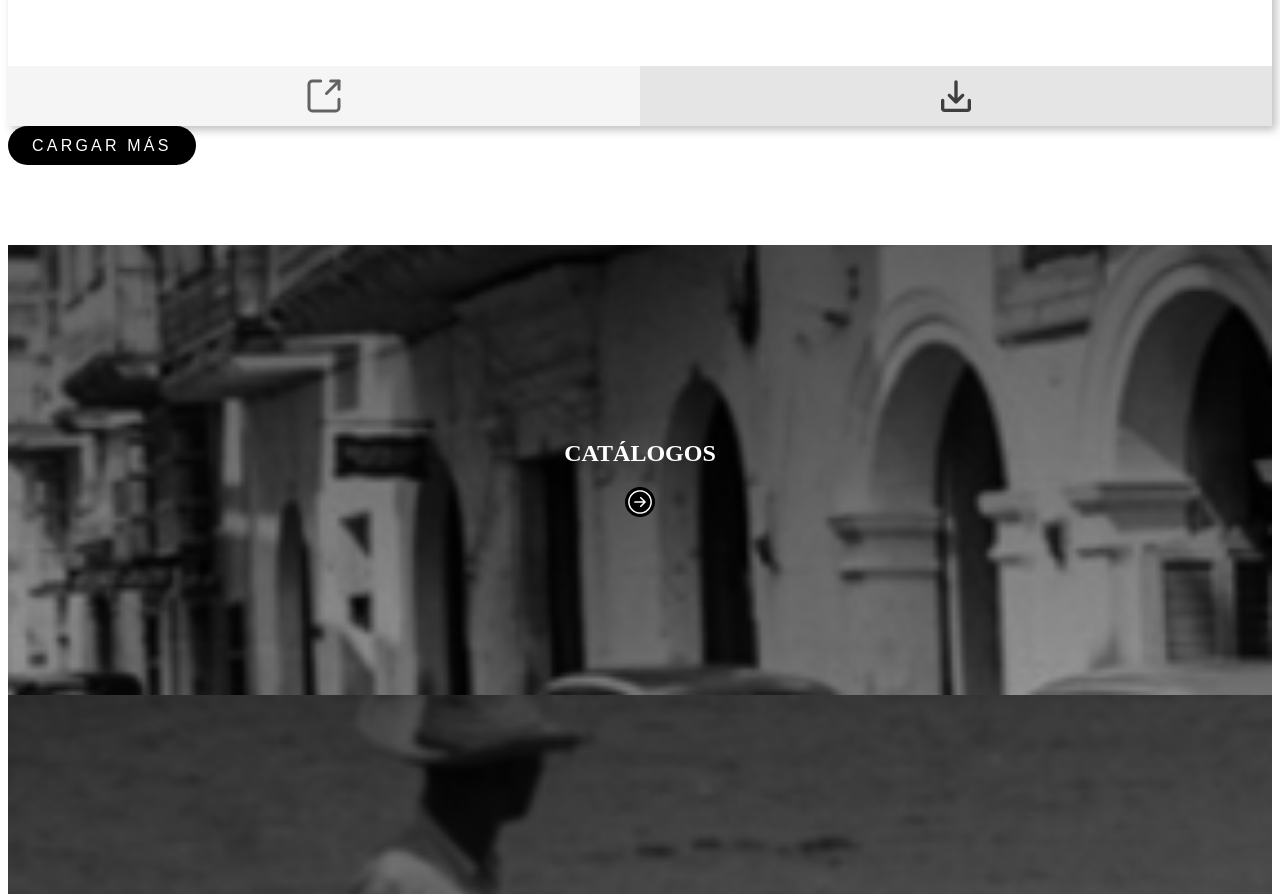
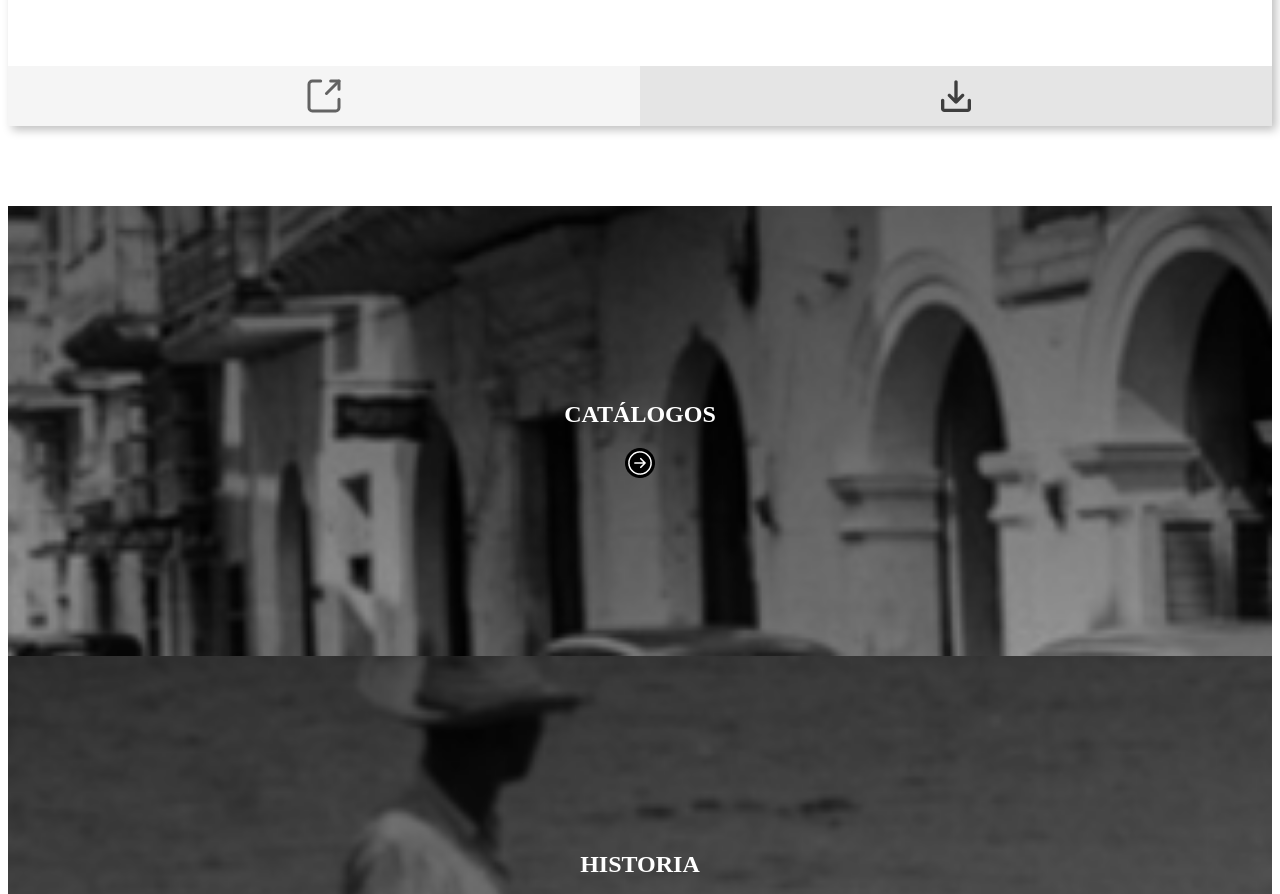
Before and after one commit to DuvanProgrammer/robert-west, a Next.js app: page /catalogos in a window 1280 px wide. Shown: the part 1102-1996 px from the top of the page. Built offline with nearby package versions, Linux system fonts and the light colour scheme.

Commit message:
Quitar Boton

```diff
--- a/pages/catalogos.jsx
+++ b/pages/catalogos.jsx
@@ -37,9 +37,6 @@ export default function catalogos() {
             />
           </div>
         </div>
-        <div className="row mt-5">
-              <ButtonBlack link="/" />
-            </div>
         <div className={`row ${styles.rwCatalogo}`}>
           <div className="col-12 col-md-3">
             <Cardsection imagen={ImagenPrueba} title="CATÁLOGOS" link="http://localhost:3000/catalogos" />
```
